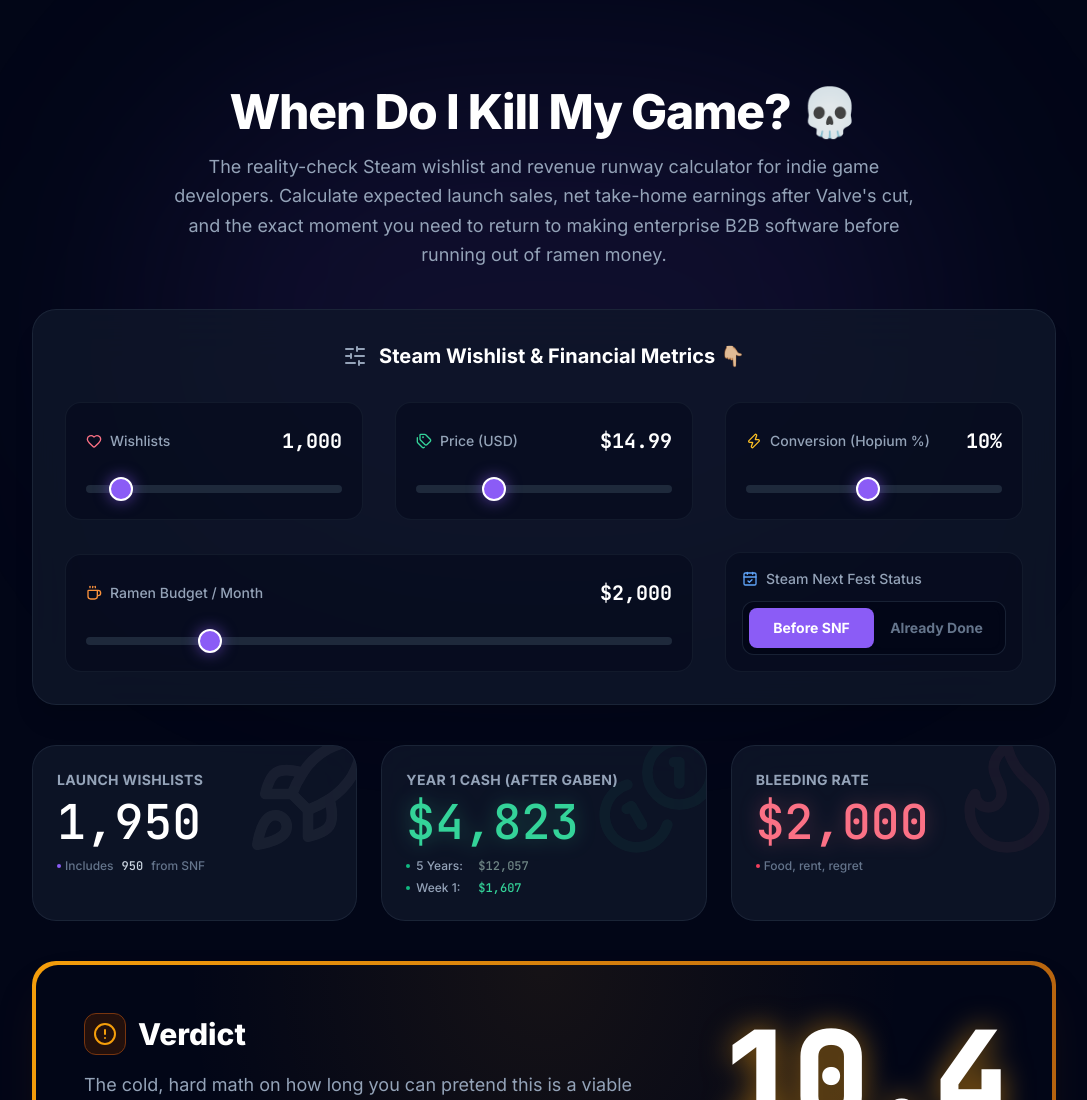
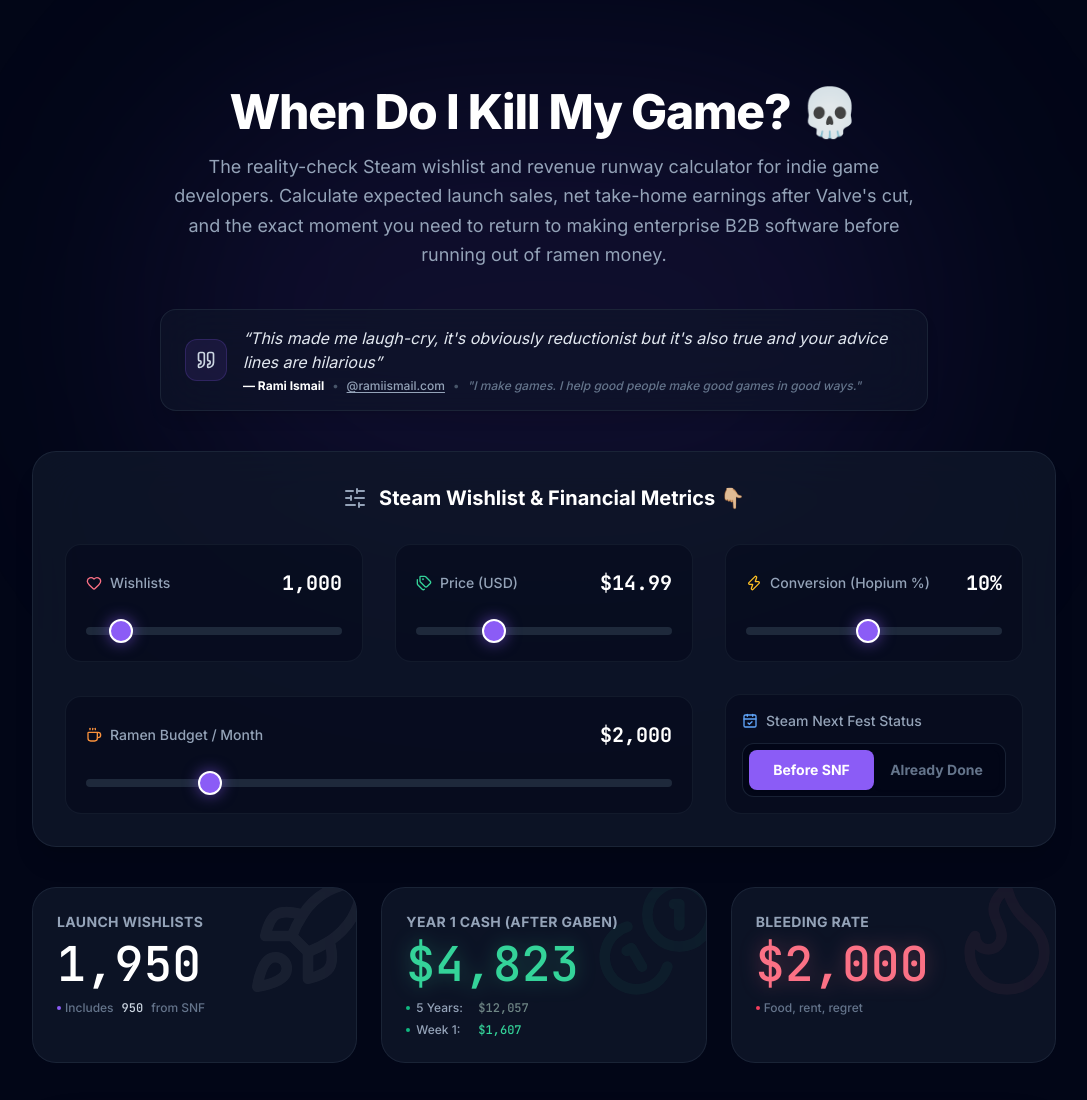
Before and after one commit to alsharefee/When-Do-I-Kill-My-Game, a website: page index.html in a window 1280 px wide. Shown: the top 1100 px of the page, without its empty margins (96-1183 px from the left). Drawn offline with nearby package versions, Linux system fonts and the light colour scheme.

Commit message:
updated with Rami remarks

```diff
--- a/index.html
+++ b/index.html
@@ -229,6 +229,27 @@
                 The reality-check Steam wishlist and revenue runway calculator for indie game developers. Calculate expected launch sales, net take-home earnings after Valve's cut, and the exact moment you need to return to making enterprise B2B software before running out of ramen money.
             </p>
         </header>
+
+        <!-- TESTIMONIAL BANNER -->
+        <div class="max-w-3xl mx-auto">
+            <div class="bg-slate-900/60 border border-slate-800/80 hover:border-slate-700/80 backdrop-blur-xl rounded-2xl p-4 md:px-6 md:py-4 transition-all shadow-lg flex items-center gap-4">
+                <div class="p-2.5 rounded-xl bg-brand-500/10 border border-brand-500/20 text-brand-400 shrink-0">
+                    <i data-lucide="quote" class="w-5 h-5"></i>
+                </div>
+                <div class="space-y-1 text-left">
+                    <p class="text-slate-200 text-sm md:text-base italic leading-relaxed">
+                        “This made me laugh-cry, it's obviously reductionist but it's also true and your advice lines are hilarious”
+                    </p>
+                    <div class="flex flex-wrap items-center gap-2 text-xs text-slate-400 font-medium">
+                        <span class="font-bold text-white">— Rami Ismail</span>
+                        <span class="text-slate-600">•</span>
+                        <a href="https://bsky.app/profile/ramiismail.com" target="_blank" rel="noopener noreferrer" class="text-brand-400 hover:text-brand-300 underline underline-offset-2 transition-colors">@ramiismail.com</a>
+                        <span class="text-slate-600 hidden sm:inline">•</span>
+                        <span class="text-slate-500 hidden sm:inline italic">"I make games. I help good people make good games in good ways."</span>
+                    </div>
+                </div>
+            </div>
+        </div>
 
         <!-- INPUTS (THE DIALS) -->
         <div class="bg-slate-900/80 backdrop-blur-xl border border-slate-800/80 rounded-3xl p-8 shadow-xl">
```
Also changed, not shown: README.md.
